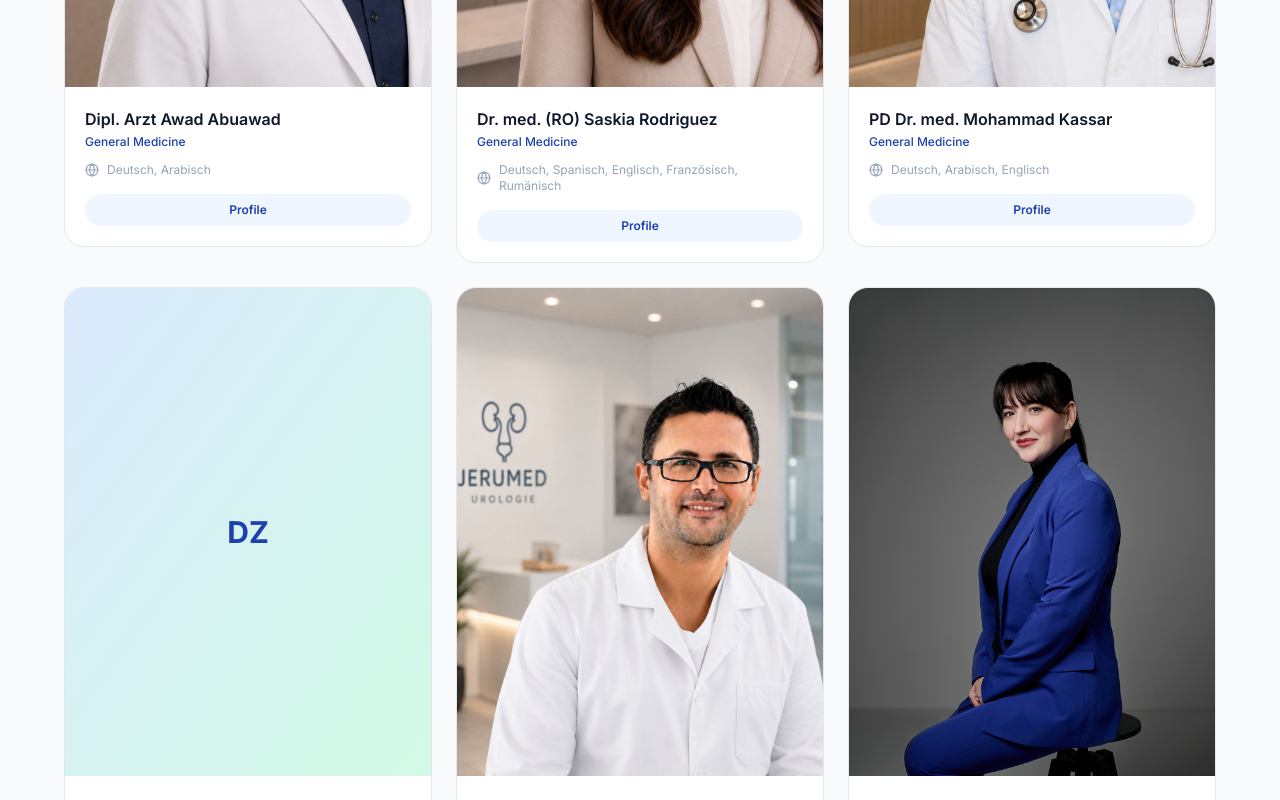
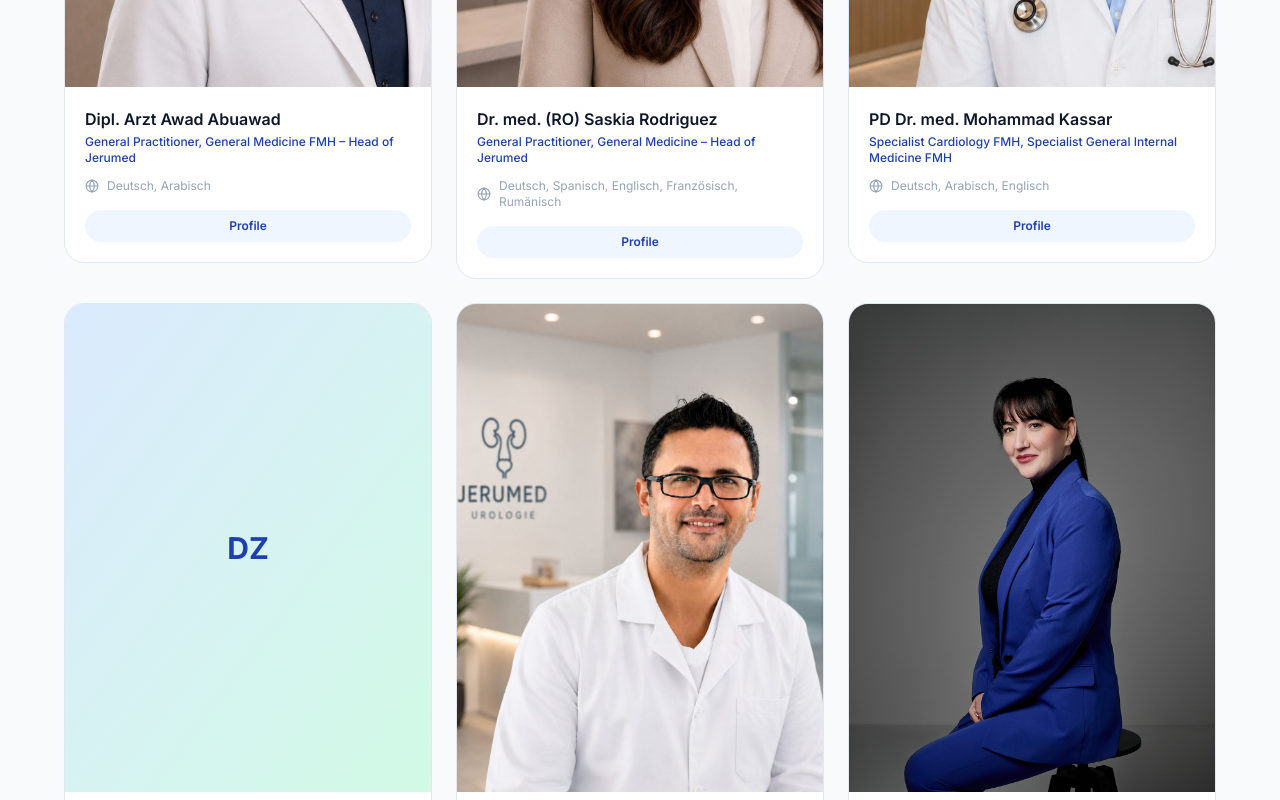
Before and after one commit to kirkl9tall/static_clinics_website, a Next.js app: page /en in a window 1280 px wide. Shown: the part 5760-6560 px from the top of the page. Built offline with nearby package versions, Linux system fonts and the light colour scheme.

Commit message:
fix 1.1.1.1.1

```diff
--- a/src/components/sections/team-preview.tsx
+++ b/src/components/sections/team-preview.tsx
@@ -14,14 +14,14 @@ export default function TeamPreview() {
   const tc = useTranslations("common");
   const td = useTranslations("doctors");
   const featured = doctors.slice(0, 6);
-  const specialtyMap: Record<string, string> = {
-    abuawad: td("abuawad.specialty"),
-    rodriguez: td("rodriguez.specialty"),
-    kassar: td("kassar.specialty"),
-    zahran: td("zahran.specialty"),
-    alsaaydeh: td("alsaaydeh.specialty"),
-    fiknete: td("fiknete.specialty"),
-    bachtsetzis: td("bachtsetzis.specialty"),
+  const titleMap: Record<string, string> = {
+    abuawad: td("abuawad.title"),
+    rodriguez: td("rodriguez.title"),
+    kassar: td("kassar.title"),
+    zahran: td("zahran.title"),
+    alsaaydeh: td("alsaaydeh.title"),
+    fiknete: td("fiknete.title"),
+    bachtsetzis: td("bachtsetzis.title"),
   };
 
   return (
@@ -64,7 +64,7 @@ export default function TeamPreview() {
                     {doc.name}
                   </h3>
                   <p className="text-xs text-primary-600 dark:text-primary-400 font-medium mt-0.5 mb-3">
-                    {specialtyMap[doc.id] ?? doc.specialty}
+                    {titleMap[doc.id] ?? doc.title}
                   </p>
 
                   <div className="space-y-2 text-xs text-text-muted dark:text-text-dark-muted mb-4">
```
Also changed, not shown: 1 other file (tests, documents, lock files or other folders).
